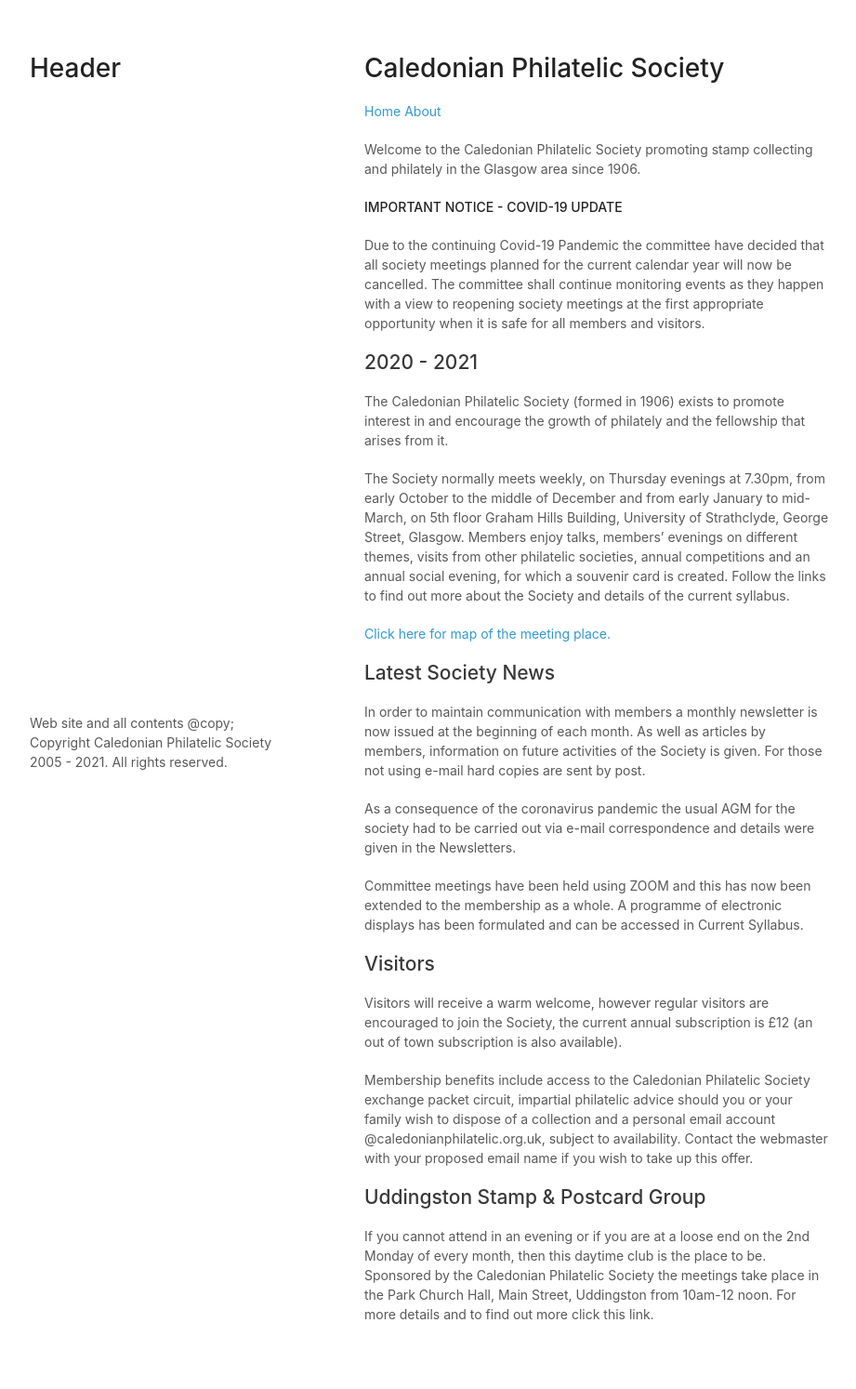
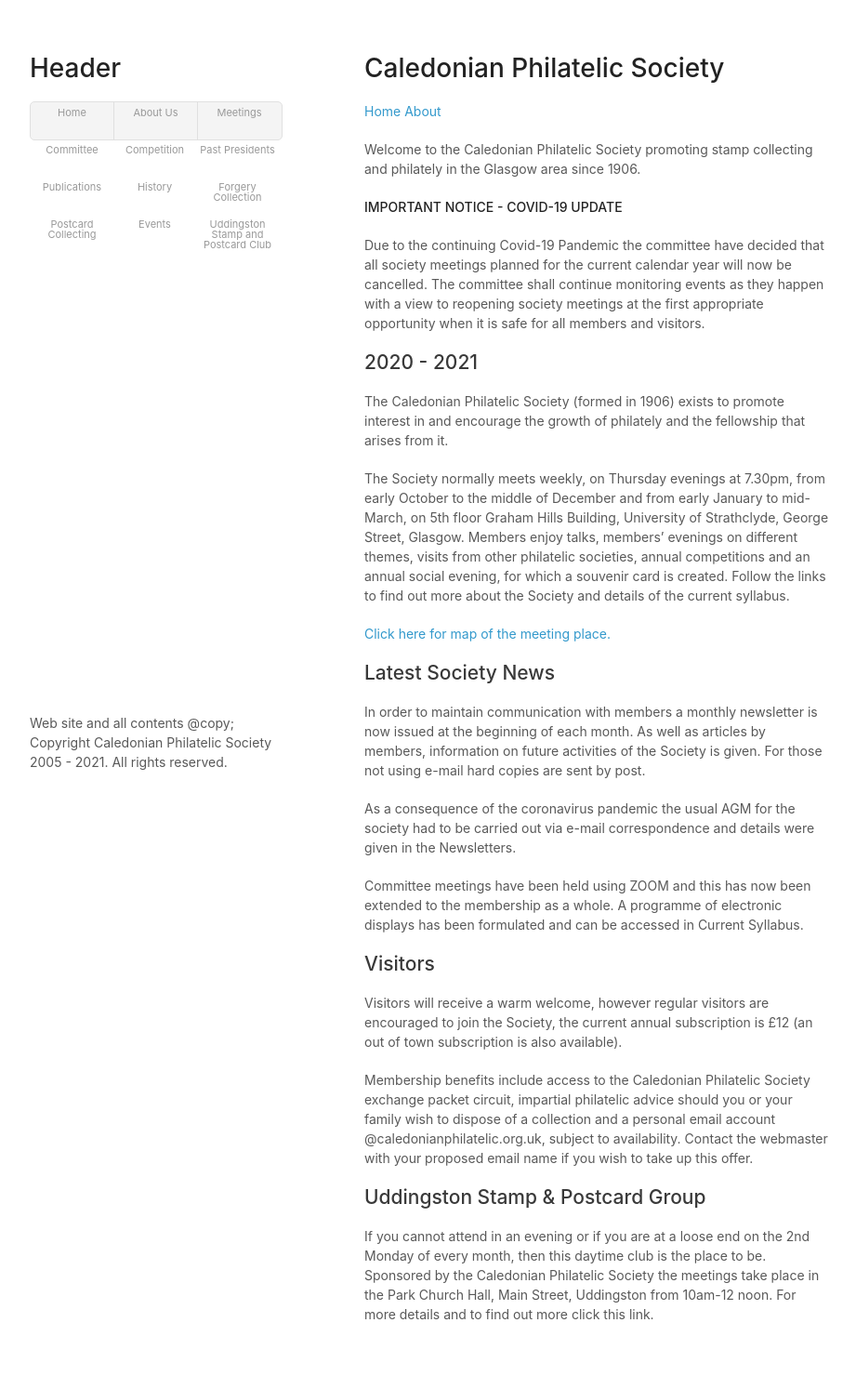
Before and after one commit to astalker/caledonian-stamps, a Jekyll site: the page built from index.md, in a window 1280 px wide. Shown: the whole page at 93% size, without its empty margins (178-1099 px from the left). Built offline with Jekyll 4.4.1, drawn with Linux system fonts in a browser that asks for light colours; our own code applies the rules of GitHub Pages for plain Markdown files.

Commit message:
Add menu links

```diff
--- a/_layouts/default.html
+++ b/_layouts/default.html
@@ -12,6 +12,20 @@
     <div class="wrapper">
       <header>
         <h1>Header</h1>
+        <ul>
+          <li><a href="./">Home</a></li>
+          <li><a href="./about">About Us</a></li>
+          <li><a href="./meetings">Meetings</a></li>
+          <li><a href="./committee">Committee</a></li>
+          <li><a href="./competition">Competition</a></li>
+          <li><a href="./past-presidents">Past Presidents</a></li>
+          <li><a href="./publications">Publications</a></li>
+          <li><a href="./history">History</a></li>
+          <li><a href="./forgery-collection">Forgery Collection</a></li>
+          <li><a href="./postcard-collecting">Postcard Collecting</a></li>
+          <li><a href="./events">Events</a></li>
+          <li><a href="./uddingston-stamps">Uddingston Stamp and Postcard Club</a></li>
+        </ul>
       </header>
       <section>
         {{ content }}
```
